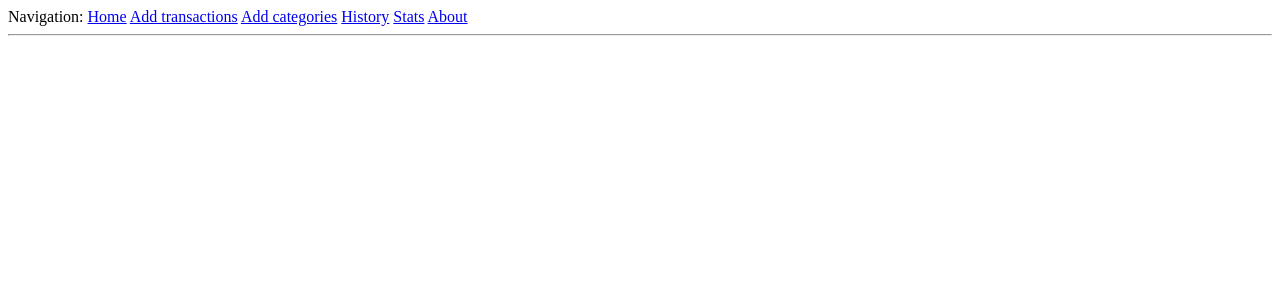
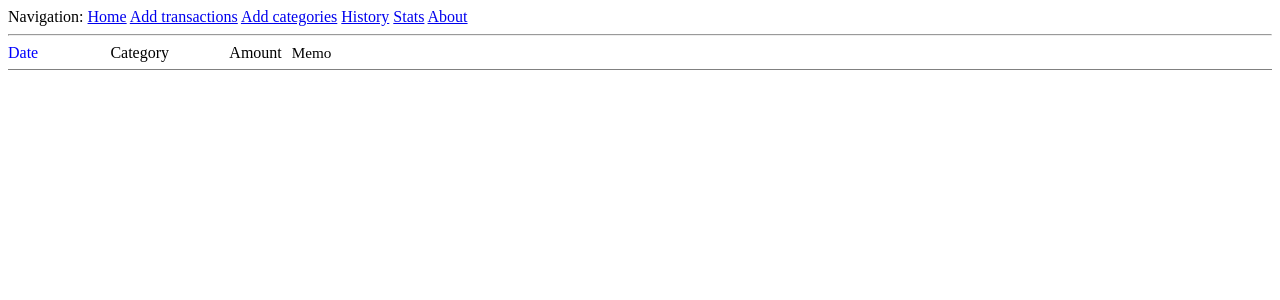
Before and after one commit to akwodkiewicz/themoneyproject, a Flask app: page /history in a window 1280 px wide. Shown: the top 300 px of the page. Run offline with Flask 2, Linux system fonts and the light colour scheme; data that the repository does not hold is empty; parts of the project's set-up code (start-up, migrations or seed data) failed here and were passed over.

Commit message:
Changed 'history' look, added .css style

```diff
--- /dev/null
+++ b/app/static/style.css
@@ -0,0 +1,27 @@
+.container {
+	height: 25px;
+	background: content-box;
+	border: gray;
+    border-bottom-style: solid;
+	border-width: 1px;
+}
+.date {
+	float: left;
+	color: blue;
+	width: 8vw;
+}
+.amount {
+	float: left;
+	width: 5vw;
+	text-align: right;
+	padding: 0px 5px 0px 5px;
+}
+.memo {
+	float: left;
+	padding: 0px 5px 0px 5px;
+	font-size: 0.95em;
+}
+.category {
+	float: left;
+	width: 8vw;
+}
--- a/app/templates/base.html
+++ b/app/templates/base.html
@@ -1,5 +1,6 @@
 <html>
   <head>
+    <link rel="stylesheet" type="text/css" href="{{ url_for('static', filename='style.css') }}">
     <title>The Money Project</title>
   </head>
   <body>
--- a/app/templates/history.html
+++ b/app/templates/history.html
@@ -1,18 +1,26 @@
 {% extends "base.html" %}
 {% block content %}
 
+<div class="container">
+	<div class="date">Date</div>
+	<div class="category">Category</div>
+	<div class="amount">Amount</div>
+	<div class="memo">Memo</div>
+</div>
 {% for transaction in transactions %}
-<dl>
-Date: {{ transaction.date }} |
-Category: {{ transaction.category.name }} |
-Memo: {{ transaction.memo }} |
-Amount:
-{% if transaction.amount < 0 %}
-<span style="color: red;">{{ transaction.amount }}</span>
-{% else %}
-<span style="color: green;">{{ transaction.amount }}</span>
-{% endif %}
-</dl>
+<div class="container">
+	<div class="date">{{ transaction.date }} </div>
+	<div class="category">{{ transaction.category.name }}</div>
+	<div class="amount">
+	{% if transaction.amount < 0 %}
+	<span style="color: red;">
+	{% else %}
+	<span style="color: yellowgreen;">
+	{% endif %}
+	{{ transaction.amount }}</span>
+	</div>
+	<div class="memo">{{ transaction.memo }}</div>
+</div>
 {% endfor %}
 
 {% endblock %}
--- a/app/views.py
+++ b/app/views.py
@@ -6,8 +6,7 @@ from flask import g, render_template, flash, redirect, request
 from .forms import LoginForm, TransactionForm, CategoryForm, UploadForm
 from sqlalchemy import desc, exists
 from .logic import add_transcation, import_transaction, add_category
-#q = Category.query.all()
-#categories = list(set([(row.name, row.name) for row in q]))
+
 
 @app.route("/")
 @app.route("/index")
```
